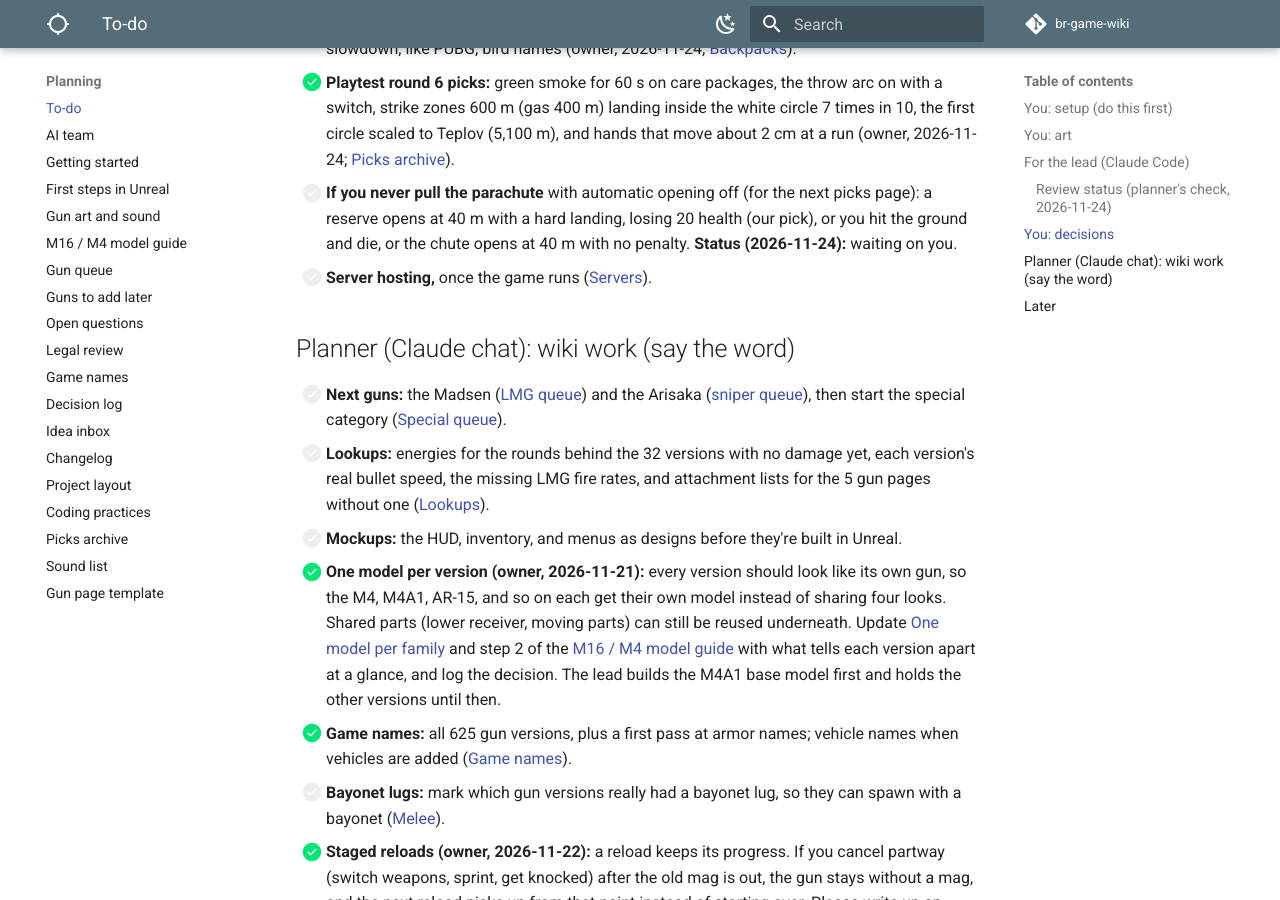
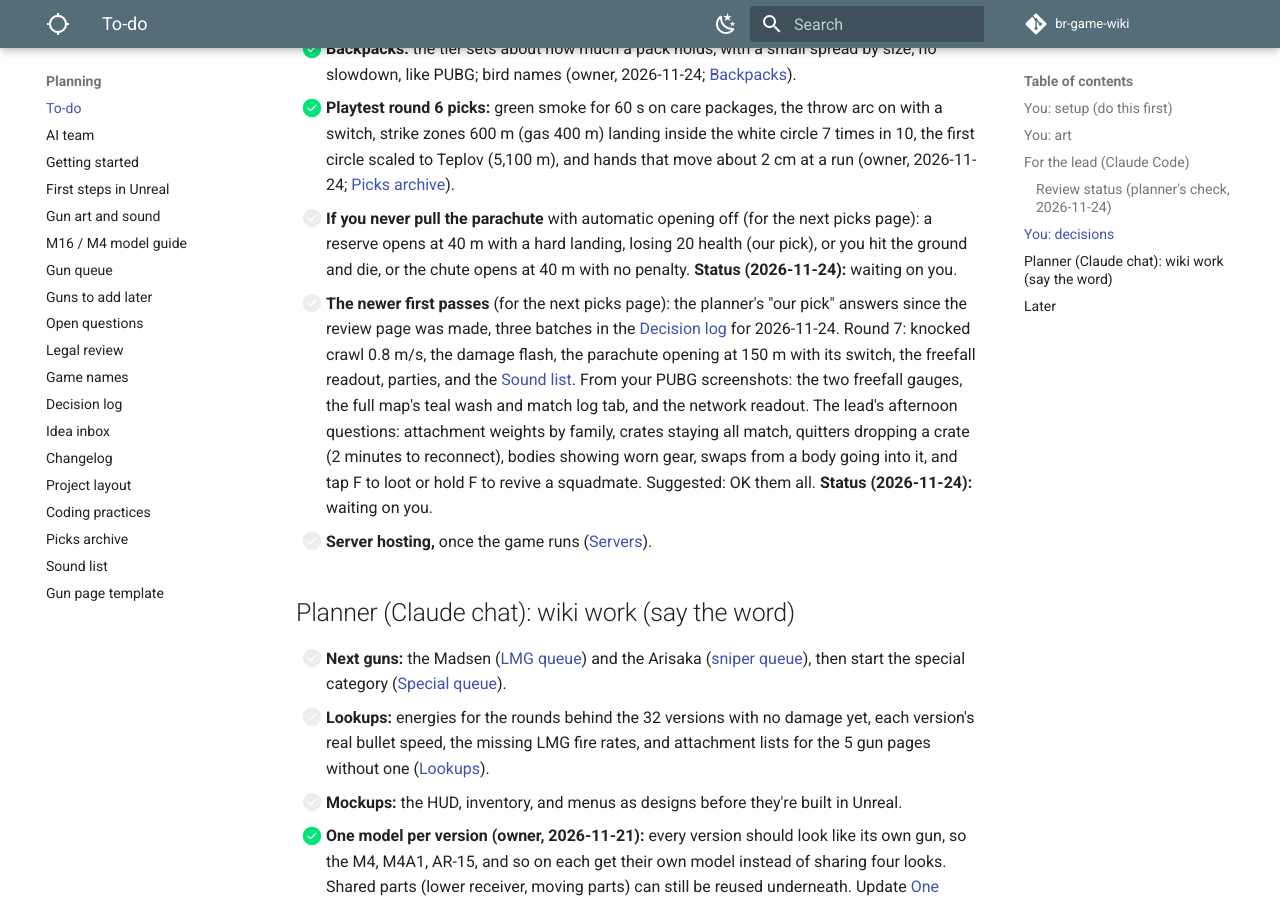
Before and after one commit to DerrickSpartan1/br-game-wiki, an MkDocs documentation site: the page built from docs/planning/to-do.md, in a window 1280 px wide and 900 px high, scrolled down 29074 px. Built offline with MkDocs 1.6.1 and Material for MkDocs 9.7.7, drawn with Linux system fonts in a browser that asks for light colours; comment, search, counter and statistics services are not loaded; some of the changed text lies outside the part shown.

Commit message:
Planner check-in: queue the newer first passes for the next picks page; check-in setup done
Co-Authored-By: Claude Opus 5.5 <noreply@anthropic.com>

```diff
--- a/docs/planning/to-do.md
+++ b/docs/planning/to-do.md
@@ -25,7 +25,7 @@ Set up the [AI team](ai-team.md): the workers, the lead, and reaching the lead f
 - [x] **Optional:** turn on Require trusted devices in your claude.ai account settings.
 - [x] **First job:** from your phone, tell the lead "check the planner's list."
 - [x] **Accept the Epic Games invite on GitHub:** done 2026-11-21; the lead can see the Unreal source now.
-- [ ] **Set up the planner's half-hourly check-in on your PC:** paste the message under [Setting up the planner's check-in on your PC](ai-team.md#setting-up-the-planners-check-in-on-your-pc) into the Claude desktop app's Code tab, then click Run now once. **Status (2026-11-24):** waiting on you.
+- [x] **Set up the planner's half-hourly check-in on your PC:** paste the message under [Setting up the planner's check-in on your PC](ai-team.md#setting-up-the-planners-check-in-on-your-pc) into the Claude desktop app's Code tab, then click Run now once. **Status (2026-11-24):** Done: the first check-in ran at about 15:00.
 
 ## You: art
 
@@ -243,7 +243,7 @@ The planner went through every item and report on this page against the game rep
 - **Answered (planner, 2026-11-24): right, as built: pickups swap and drop the old piece.** **Armor never in the bag:** Carry weight says armor and class items are never carried in the bag, but today wearing armor from the bag puts the old piece back in the bag. The lead will make pickups swap and drop the old piece, as the page says, unless you say otherwise.
 - **Answered (planner, 2026-11-24): go ahead as its own step; TBD rows stay placeholders, and the table's columns stay as they are.** **Attachment effects:** [Attachments](../systems/attachments.md) now has an Effects table with numbers, but the game's attachments table is still typed by hand. The lead will add a generator for it as its own step.
 
-**Also built (lead, 2026-11-24; waiting on the owner's review):** armor and class items are worn, never carried (pickups swap and drop the old piece, the defib in slot 4); bodies hold the loot per [Bodies hold the loot](../systems/gameplay.md), found missing in review: a dead player's gear stays on the body, the revived player gets back what's left, and the body becomes a loot crate once nobody can revive it or the window ends. Questions:
+**Also built (lead, 2026-11-24; waiting on the owner's review; not in the game repo on GitHub yet as of 15:00, where the latest commit is `14e4ad3`):** armor and class items are worn, never carried (pickups swap and drop the old piece, the defib in slot 4); bodies hold the loot per [Bodies hold the loot](../systems/gameplay.md), found missing in review: a dead player's gear stays on the body, the revived player gets back what's left, and the body becomes a loot crate once nobody can revive it or the window ends. Questions:
 - **Answered (planner, 2026-11-24): they stay all match, emptied ones too (shown open and empty); on the range they clear after 2 minutes (our pick).** **Loot crates:** how long does a crate stay in a real match (it stays all match for now), and on the range? Does an emptied crate disappear (it does for now) or stay, as in PUBG 2018?
 - **Answered (planner, 2026-11-24): right, a crate where they stood; a dropped connection keeps the character in place for 2 minutes to reconnect, then it's a crate (our pick).** **A living player who quits mid-match:** their gear drops as a crate too, which the page doesn't cover. Right?
 - **Answered (planner, 2026-11-24): yes, it keeps showing its worn gear until each piece is taken (our pick).** **The body's look:** once everything moves into the body, it stops showing its vest, helmet, and backpack. Should it keep showing worn gear until someone takes it?
@@ -368,6 +368,7 @@ In rough order of what the game needs first:
 - [x] **Backpacks:** the tier sets about how much a pack holds, with a small spread by size; no slowdown, like PUBG; bird names (owner, 2026-11-24; [Backpacks](../systems/armor.md#backpacks)).
 - [x] **Playtest round 6 picks:** green smoke for 60 s on care packages, the throw arc on with a switch, strike zones 600 m (gas 400 m) landing inside the white circle 7 times in 10, the first circle scaled to Teplov (5,100 m), and hands that move about 2 cm at a run (owner, 2026-11-24; [Picks archive](picks-archive.md)).
 - [ ] **If you never pull the parachute** with automatic opening off (for the next picks page): a reserve opens at 40 m with a hard landing, losing 20 health (our pick), or you hit the ground and die, or the chute opens at 40 m with no penalty. **Status (2026-11-24):** waiting on you.
+- [ ] **The newer first passes** (for the next picks page): the planner's "our pick" answers since the review page was made, three batches in the [Decision log](decisions.md) for 2026-11-24. Round 7: knocked crawl 0.8 m/s, the damage flash, the parachute opening at 150 m with its switch, the freefall readout, parties, and the [Sound list](sound-list.md). From your PUBG screenshots: the two freefall gauges, the full map's teal wash and match log tab, and the network readout. The lead's afternoon questions: attachment weights by family, crates staying all match, quitters dropping a crate (2 minutes to reconnect), bodies showing worn gear, swaps from a body going into it, and tap F to loot or hold F to revive a squadmate. Suggested: OK them all. **Status (2026-11-24):** waiting on you.
 - [ ] **Server hosting,** once the game runs ([Servers](../systems/servers.md)).
 
 ## Planner (Claude chat): wiki work (say the word)
```
